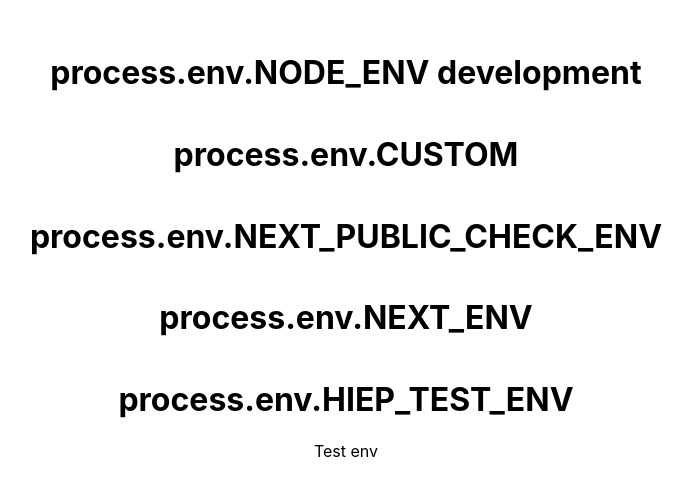
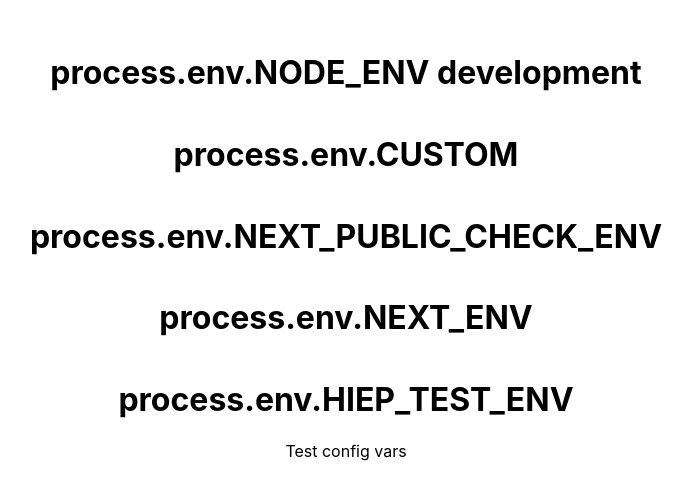
Before and after one commit to sthwrong/nextjs-learning, a Next.js app: page / in a window 1280 px wide. Shown: the part 154-654 px from the top of the page, without its empty margins (294-987 px from the left). Built offline with nearby package versions, Linux system fonts and the light colour scheme.

Commit message:
Test heroku config vars

```diff
--- a/pages/index.js
+++ b/pages/index.js
@@ -9,7 +9,7 @@ export default function Home() {
       <h1>process.env.NEXT_PUBLIC_CHECK_ENV {process.env.NEXT_PUBLIC_CHECK_ENV}</h1>
       <h1>process.env.NEXT_ENV {process.env.NEXT_ENV}</h1>
       <h1>process.env.HIEP_TEST_ENV {process.env.HIEP_TEST_ENV}</h1>
-      Test env
+      Test config vars
     </div>
   )
 }
```
